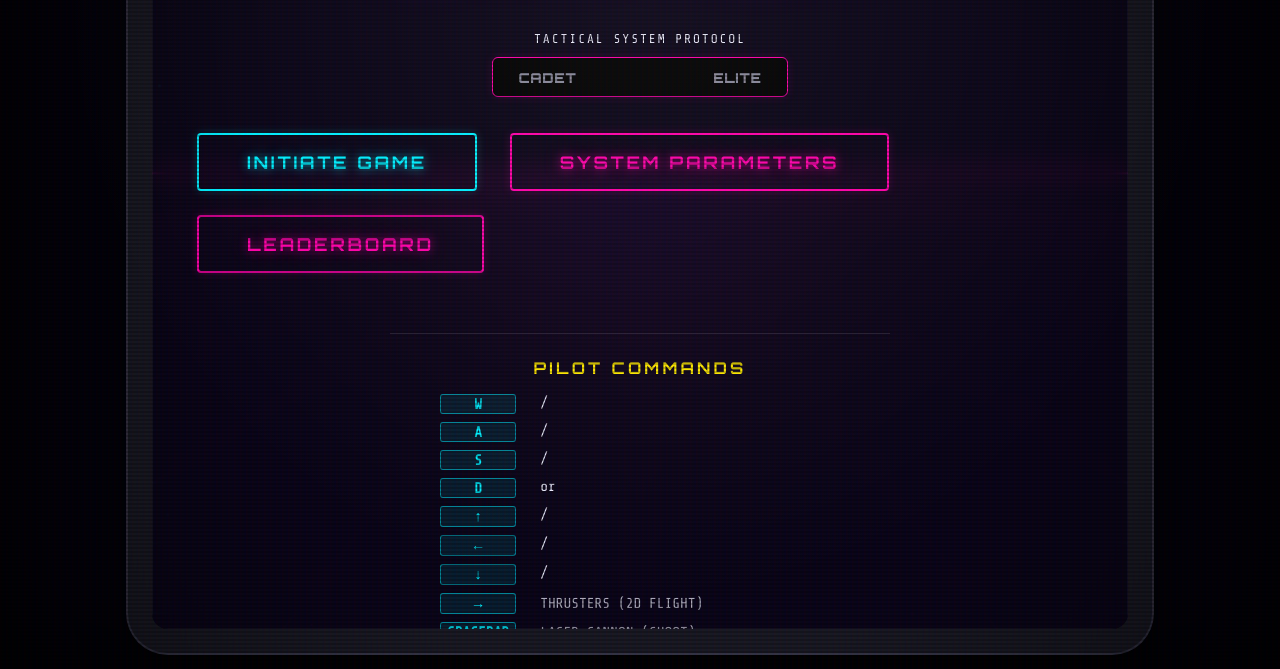
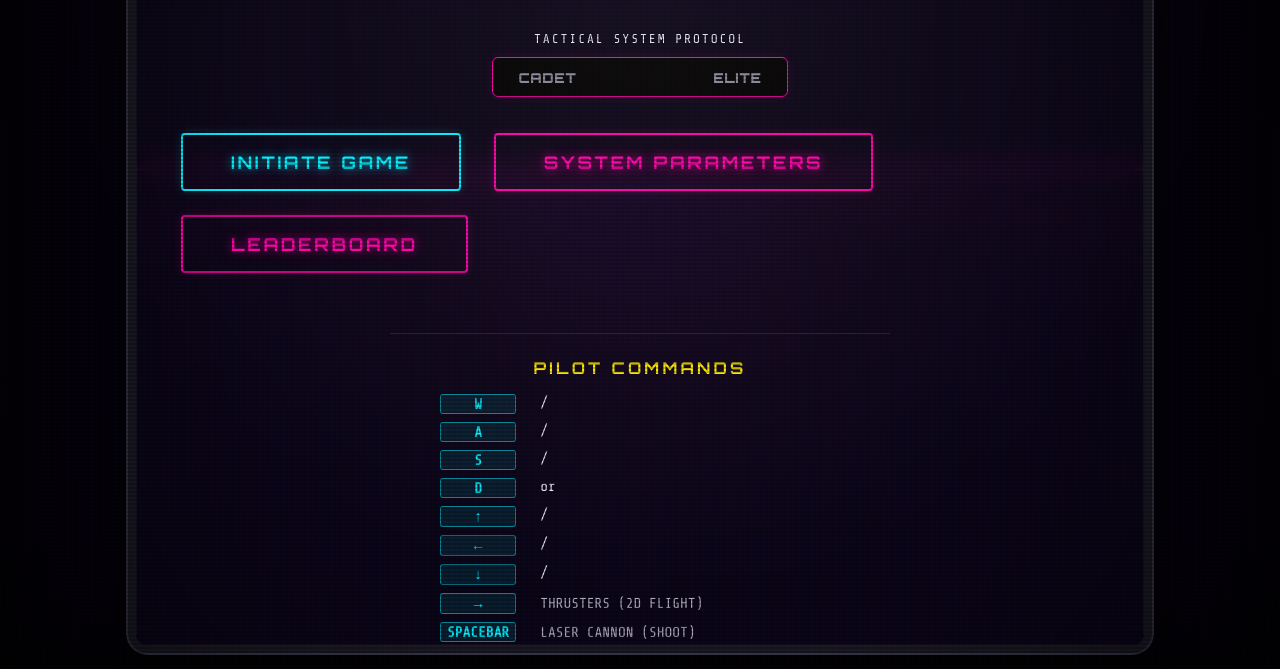
Before and after one commit to alikahwaji/neon-striker, a plain HTML site: page index.html in a window 1280 px wide. Shown: the part 131-800 px from the top of the page. Drawn offline with nearby package versions, Linux system fonts and the light colour scheme.

Commit message:
style: reduce grey CRT bezel frame width to 8px for a sleeker viewport

```diff
--- a/styles.css
+++ b/styles.css
@@ -898,17 +898,17 @@ input[type=range]::-webkit-slider-thumb:hover {
 
 /* CRT Curved Bezel Styling */
 .game-container.crt-bezel-active {
-  border-radius: 40px !important;
-  border: 24px solid #1a1a24 !important;
+  border-radius: 20px !important;
+  border: 8px solid #1a1a24 !important;
   box-shadow:
     0 0 0 2px #333344,
-    0 20px 50px rgba(0, 0, 0, 0.9),
-    inset 0 0 40px rgba(0, 0, 0, 0.8),
-    inset 0 0 100px rgba(139, 0, 255, 0.2) !important;
+    0 15px 30px rgba(0, 0, 0, 0.9),
+    inset 0 0 20px rgba(0, 0, 0, 0.8),
+    inset 0 0 60px rgba(139, 0, 255, 0.2) !important;
 }
 
 .game-container.crt-bezel-active #gameCanvas {
-  border-radius: 20px !important;
+  border-radius: 12px !important;
 }
 
 /* Hit Flash & Aberration Animations */
```
